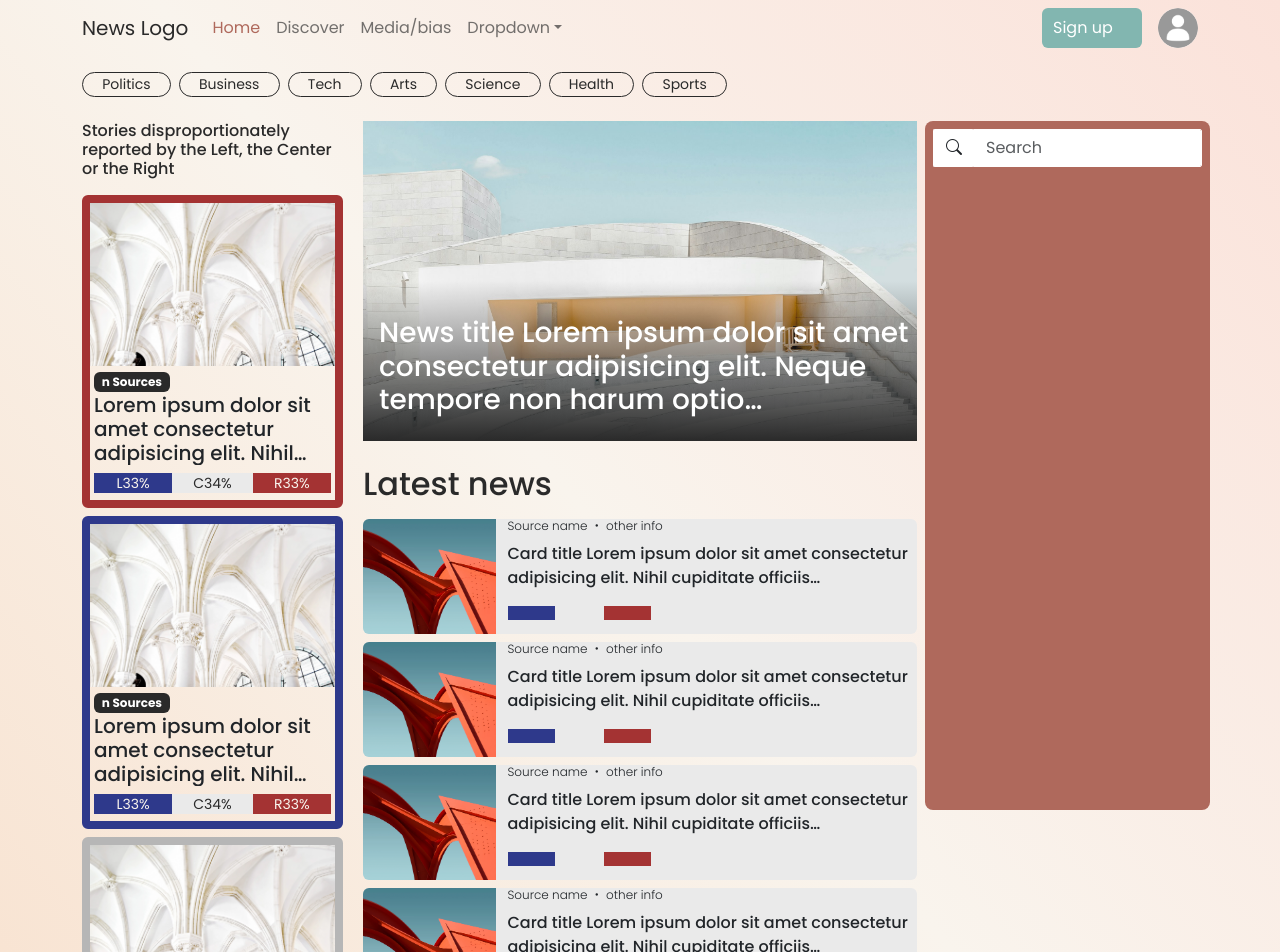
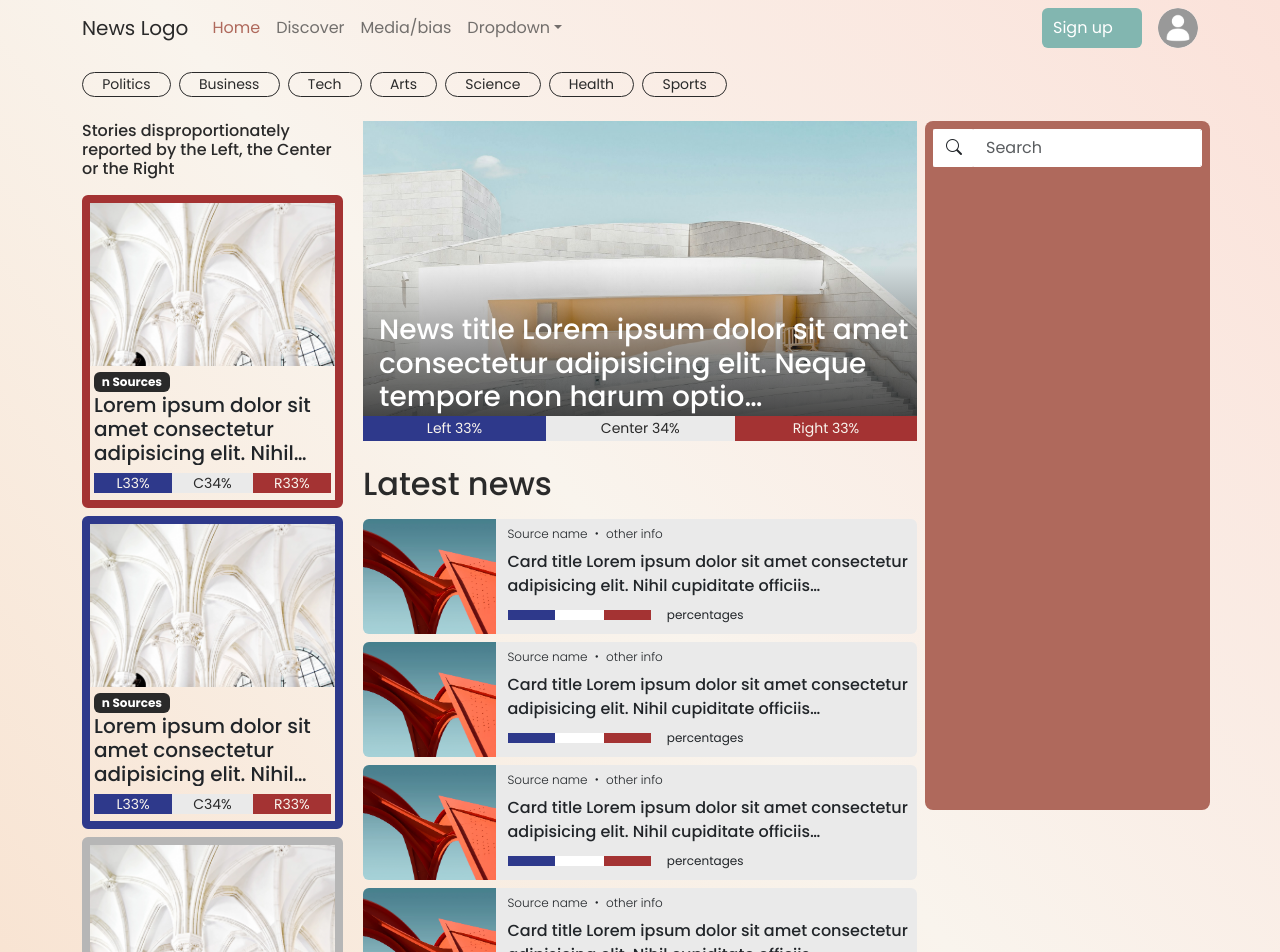
Before and after one commit to Emanuele-P/CapstoneProject_BalancedNews, a React (Vite) app in the folder vite-react/: page / in a window 1280 px wide. Shown: the top 952 px of the page. Built offline with nearby package versions, Linux system fonts and the light colour scheme.

Commit message:
refactor hero

```diff
--- a/vite-react/package.json
+++ b/vite-react/package.json
@@ -12,6 +12,7 @@
   "dependencies": {
     "@reduxjs/toolkit": "^2.2.6",
     "bootstrap": "^5.3.3",
+    "prop-types": "^15.8.1",
     "react": "^18.3.1",
     "react-bootstrap": "^2.10.4",
     "react-dom": "^18.3.1",
--- a/vite-react/src/components/BiasBar.jsx
+++ b/vite-react/src/components/BiasBar.jsx
@@ -1,3 +1,5 @@
+import { propTypes } from 'react-bootstrap/esm/Image'
+
 function BiasBar({ leftPercentage, centerPercentage, rightPercentage }) {
   return (
     <div className="bias-bar-container">
@@ -13,5 +15,9 @@ function BiasBar({ leftPercentage, centerPercentage, rightPercentage }) {
     </div>
   )
 }
-
+BiasBar.propTypes = {
+  leftPercentage: propTypes.string,
+  centerPercentage: propTypes.string,
+  rightPercentage: propTypes.string,
+}
 export default BiasBar
--- a/vite-react/src/components/home/CentralCard.jsx
+++ b/vite-react/src/components/home/CentralCard.jsx
@@ -19,7 +19,10 @@ function CentralCard() {
                 Card title Lorem ipsum dolor sit amet consectetur adipisicing elit. Nihil cupiditate officiis
                 consequuntur veniam, possimus fugit nam
               </Card.Text>
-              <BiasBar />
+              <div className="d-flex align-items-center gap-3">
+                <BiasBar />
+                <span>percentages</span>
+              </div>
             </Card.Body>
           </Col>
         </Row>
@@ -39,7 +42,10 @@ function CentralCard() {
                 Card title Lorem ipsum dolor sit amet consectetur adipisicing elit. Nihil cupiditate officiis
                 consequuntur veniam, possimus fugit nam
               </Card.Text>
-              <BiasBar />
+              <div className="d-flex align-items-center gap-3">
+                <BiasBar />
+                <span>percentages</span>
+              </div>
             </Card.Body>
           </Col>
         </Row>
@@ -59,7 +65,10 @@ function CentralCard() {
                 Card title Lorem ipsum dolor sit amet consectetur adipisicing elit. Nihil cupiditate officiis
                 consequuntur veniam, possimus fugit nam
               </Card.Text>
-              <BiasBar />
+              <div className="d-flex align-items-center gap-3">
+                <BiasBar />
+                <span>percentages</span>
+              </div>
             </Card.Body>
           </Col>
         </Row>
@@ -79,7 +88,10 @@ function CentralCard() {
                 Card title Lorem ipsum dolor sit amet consectetur adipisicing elit. Nihil cupiditate officiis
                 consequuntur veniam, possimus fugit nam
               </Card.Text>
-              <BiasBar />
+              <div className="d-flex align-items-center gap-3">
+                <BiasBar />
+                <span>percentages</span>
+              </div>
             </Card.Body>
           </Col>
         </Row>
@@ -99,7 +111,10 @@ function CentralCard() {
                 Card title Lorem ipsum dolor sit amet consectetur adipisicing elit. Nihil cupiditate officiis
                 consequuntur veniam, possimus fugit nam
               </Card.Text>
-              <BiasBar />
+              <div className="d-flex align-items-center gap-3">
+                <BiasBar />
+                <span>percentages</span>
+              </div>
             </Card.Body>
           </Col>
         </Row>
--- a/vite-react/src/components/home/MainSection.jsx
+++ b/vite-react/src/components/home/MainSection.jsx
@@ -1,8 +1,13 @@
 import { Col, Image } from 'react-bootstrap'
 import hero from '../../assets/hero.jpg'
 import CentralCard from './CentralCard'
+import BiasBar from '../BiasBar'
 
 function MainSection() {
+  const leftPercentage = 'Left 33%'
+  const centerPercentage = 'Center 34%'
+  const rightPercentage = 'Right 33%'
+
   return (
     <Col lg={6} className="main-section hmsc pt-0">
       <section className="hero-wrapper">
@@ -13,6 +18,11 @@ function MainSection() {
           inventore commodi necessitatibus doloribus, asperiores in rerum, fuga quas. Blanditiis magni hic, cumque
           nesciunt earum itaque!
         </h3>
+        <BiasBar
+          leftPercentage={leftPercentage}
+          centerPercentage={centerPercentage}
+          rightPercentage={rightPercentage}
+        />
       </section>
       <h2>Latest news</h2>
       <CentralCard />
--- a/vite-react/src/style/partials/_general.scss
+++ b/vite-react/src/style/partials/_general.scss
@@ -73,20 +73,40 @@
   }
 }
 
+.hero-wrapper {
+  @include bias();
+
+  .bias-bar-container {
+    position: absolute;
+    bottom: 0;
+    z-index: 3;
+    width: 100.1%;
+    height: 25px;
+  }
+  .percentage-text {
+    color: $main;
+    font-size: 14px;
+  }
+}
+
 .central-card {
   @include bias();
 
   .bias-bar-container {
     width: 35%;
-    height: 14px;
+    height: 10px;
   }
 
   .percentage-text {
     color: $main;
     font-size: 10px;
   }
+
+  .bias-bar.center {
+    background-color: $white;
+    width: 34%;
+  }
 }
-
 .bias-bar.left {
   background-color: $left;
   width: 33%;
--- a/vite-react/src/style/partials/_home.scss
+++ b/vite-react/src/style/partials/_home.scss
@@ -31,13 +31,13 @@
   bottom: 0;
   left: 0;
   width: 100%;
-  height: 50%;
+  height: 55%;
   background: linear-gradient(to top, $black, transparent);
   z-index: 1;
 }
 .hero-title {
   position: absolute;
-  bottom: 5%;
+  bottom: 6%;
   color: #fff;
   z-index: 2;
   text-align: start;
@@ -86,11 +86,18 @@ h2 {
     line-clamp: 2;
     white-space: normal;
     font-weight: 500;
+    margin-bottom: 0.5rem;
+  }
+
+  span {
+    font-size: 12px;
+    margin: 0;
   }
 
   .card-title {
     font-size: 12px;
     font-weight: 300;
+    margin-top: 0.5rem;
   }
 }
 .separator {
```
Also changed, not shown: 1 other file (tests, documents, lock files or other folders).
